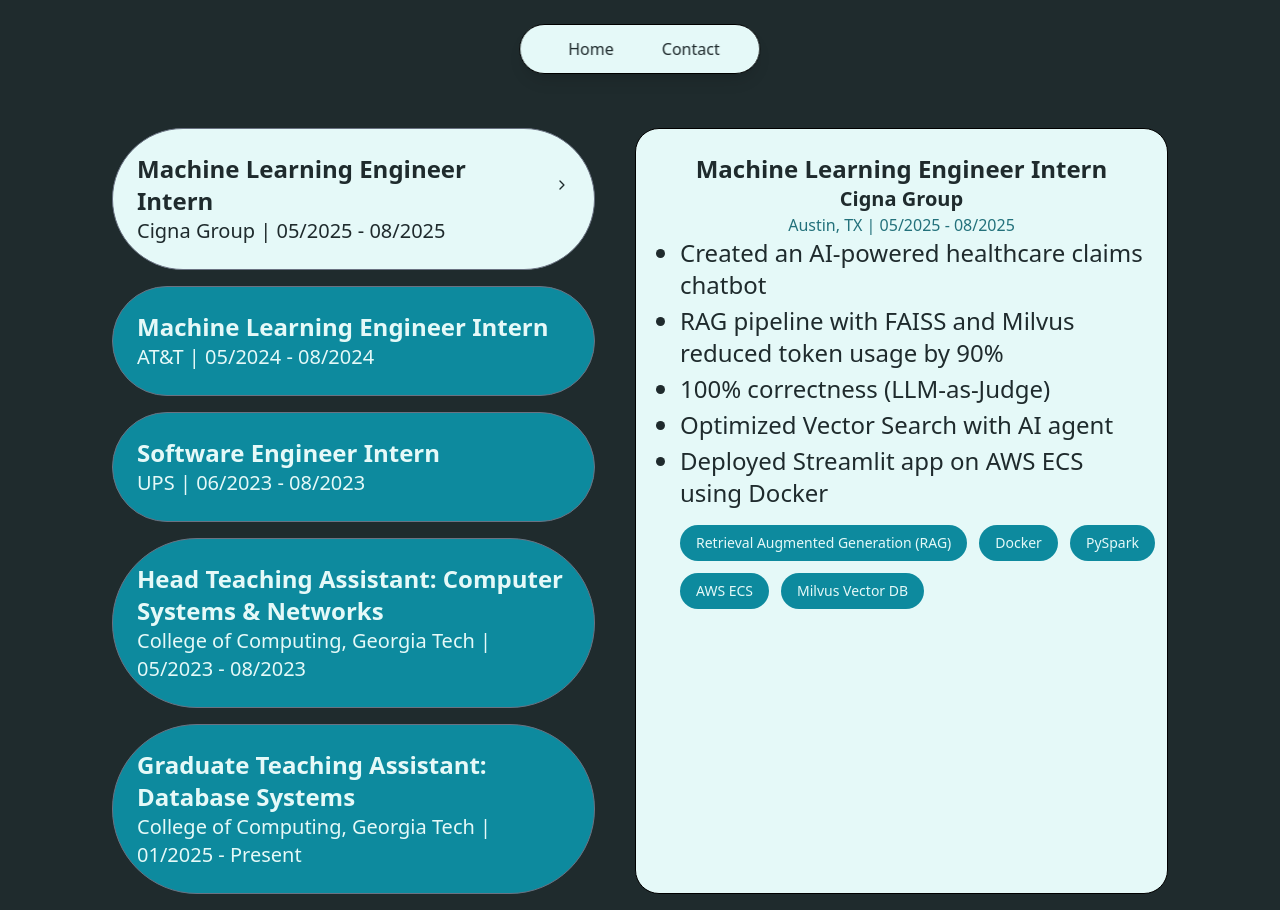
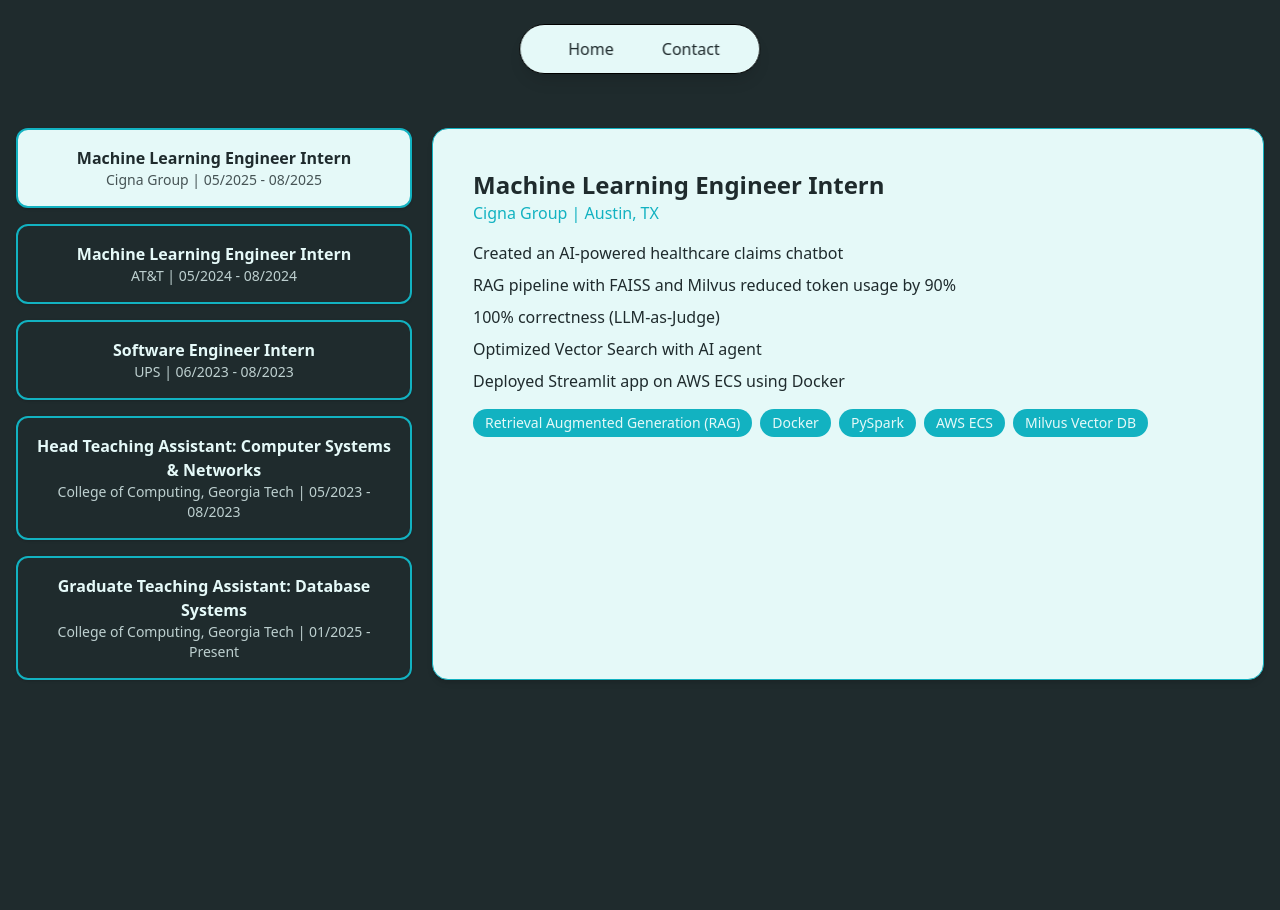
Before and after one commit to bnikain21/my-website, a Next.js app: page /experience in a window 1280 px wide. After the commit the page ends 800 px from the top, so only its background shows below. Built offline with nearby package versions, Linux system fonts and the light colour scheme.

Commit message:
changed experience list layout/colors

```diff
--- a/app/experience/page.tsx
+++ b/app/experience/page.tsx
@@ -4,62 +4,111 @@ import { useState } from "react";
 import experienceData from "@/data/work_experience.json";
 import { ChevronRight } from "lucide-react";
 
+
+
 export default function WorkExperiencePage() {
   const [selected, setSelected] = useState(0); // default first experience
-  const exp = experienceData[selected];
+
+  function clicked (id:number) {
+    setSelected(id);
+  }
 
   return (
-    <section className="flex flex-col md:flex-row gap-10 min-h-[60vh] px-6 md:px-12 lg:px-24">
+    <section className="flex">
+      <div className="flex flex-col gap-4 w-1/3 pr-5">
 
-      {/* left side */}
-      <ul className="flex-1 space-y-4">
         {experienceData.map((item, i) => (
-          <li
-            key={i}
-            onClick={() => setSelected(i)}
-            className={`
-              p-6  cursor-pointer border
-              transition
-              border-gray-500
-              rounded-full
-              ${i === selected ? "bg-a1 text-text-a1m" : "bg-c1 text-text-c1m hover:bg-a1 hover:text-text-a1m"}
-            `}
-          >
-            <p className={`font-bold text-2xl  flex items-center gap-2
-            `}>
-                {item.title}
-                {i === selected && <ChevronRight size={16} />}
-            </p>
 
-            <p className={`text-xl
-            `}>{item.company} | {item.start_date} - {item.end_date}</p>
-          </li>
+          <button key={i} className={`
+            ${i === selected ? "bg-a1 text-text-a1m": "bg-e1 text-text-e1m border-b1 hover:bg-a1 hover:text-text-a1m"}
+            border-2
+            border-b1
+            rounded-xl
+            p-4
+            shadow-sm
+          `} onClick={() => clicked(i)}>
+            <h3 className="font-semibold">{item.title}</h3>
+            <p className="text-sm opacity-80">{item.company} | {item.start_date} - {item.end_date}</p>
+          </button>
         ))}
-      </ul>
 
-      {/* right side */}
-      <div className="flex-1 border p-6 bg-a1 rounded-3xl">
-        <h2 className="text-2xl text-center font-bold text-text-a1m">{exp.title} </h2>
-        <h2 className="text-xl text-center font-bold text-text-a1m">{exp.company} </h2>
-        <p className="font-medium text-center text-text-a1s space-y-8">{exp.location} | {exp.start_date} - {exp.end_date} </p>
 
-        <ul className="list-disc ml-5 space-y-1 text-text-a1m  gap-x-8 ">
-          {exp.short_desc.map((d: string, idx: number) => (
-            <li className="text-2xl" key={idx}>{d}</li>
-          ))}
-        </ul>
-        <ul className="flex flex-wrap gap-3 ml-5 my-4 w-full">
-          {exp.skills.map((s, idx) => (
-            <button
-              key={idx}
-              className="rounded-full px-4 py-2 bg-c1 text-text-c1m text-sm font-medium"
-            >
-              {s}
-            </button>
-          ))}
-        </ul>
       </div>
 
+      <div className="bg-a1 text-e1 p-10 rounded-2xl shadow-md border border-b1 w-2/3">
+        <h2 className="text-2xl font-semibold">{experienceData[selected].title}</h2>
+        <p className="text-b1 font-medium">{experienceData[selected].company} | {experienceData[selected].location}</p>
+
+        <ul className="mt-4 space-y-2">
+          {
+            experienceData[selected].short_desc.map((item, i) => (
+              <li key={i}>{item}</li>
+            ))
+          }
+        </ul>
+
+        <div className="flex gap-2 mt-4 flex-wrap">
+          {
+            experienceData[selected].skills.map((s, i) => (
+              <span key={i} className="bg-b1 text-a1 px-3 py-1 rounded-full text-sm">{s}</span>
+            ))
+          }
+
+        </div>
+      </div>
     </section>
   );
 }
+
+    // <section className="flex flex-col md:flex-row gap-10 min-h-[60vh] px-6 md:px-12 lg:px-24">
+
+    //   {/* left side */}
+    //   <ul className="flex-1 space-y-4">
+    //     {experienceData.map((item, i) => (
+    //       <li
+    //         key={i}
+    //         onClick={() => setSelected(i)}
+    //         className={`
+    //           p-6  cursor-pointer border
+    //           transition
+    //           border-gray-500
+    //           rounded-full
+    //           ${i === selected ? "bg-a1 text-text-a1m" : "bg-c1 text-text-c1m hover:bg-a1 hover:text-text-a1m"}
+    //         `}
+    //       >
+    //         <p className={`font-bold text-2xl  flex items-center gap-2
+    //         `}>
+    //             {item.title}
+    //             {i === selected && <ChevronRight size={16} />}
+    //         </p>
+
+    //         <p className={`text-xl
+    //         `}>{item.company} | {item.start_date} - {item.end_date}</p>
+    //       </li>
+    //     ))}
+    //   </ul>
+
+    //   {/* right side */}
+    //   <div className="flex-1 border p-6 bg-a1 rounded-3xl">
+    //     <h2 className="text-2xl text-center font-bold text-text-a1m">{exp.title} </h2>
+    //     <h2 className="text-xl text-center font-bold text-text-a1s">{exp.company} | {exp.location}</h2>
+    //     <p className="font-medium text-center text-text-a1s space-y-8"> </p>
+
+    //     <ul className="list-disc ml-5 space-y-1 text-text-a1m  gap-x-8 ">
+    //       {exp.short_desc.map((d: string, idx: number) => (
+    //         <li className="text-2xl" key={idx}>{d}</li>
+    //       ))}
+    //     </ul>
+    //     <ul className="flex flex-wrap gap-3 ml-5 my-4 w-full">
+    //       {exp.skills.map((s, idx) => (
+    //         <button
+    //           key={idx}
+    //           className="rounded-full px-4 py-2 bg-c1 text-text-c1m text-sm font-medium"
+    //         >
+    //           {s}
+    //         </button>
+    //       ))}
+    //     </ul>
+    //   </div>
+
+    // </section>
--- a/app/page.tsx
+++ b/app/page.tsx
@@ -14,7 +14,7 @@ export default function Home() {
         </a>
       </div>
 
-      <div className="flex justify-center">
+      <div className="flex justify-center flex-wrap">
         <ContentCard title="About Me" short_desc="Introduction" path="/aboutme"/>
         <ContentCard title="Experience" short_desc="Industry Roles" path="/experience"/>
         <ContentCard title="Education" short_desc="Background" path="/education"/>
--- a/data/work_experience.json
+++ b/data/work_experience.json
@@ -75,7 +75,7 @@
             "Led project, exam, and homework creation, assigning and reviewing grading tasks for TA team"
         ],"short_desc": [
             "Managed & trained new teaching assistants",
-            "Held OH and taught recitation",
+            "Held office hours and led a recitation weekly",
             "Led exam, homework, project creation/grading"
         ],
          "skills": [
```
